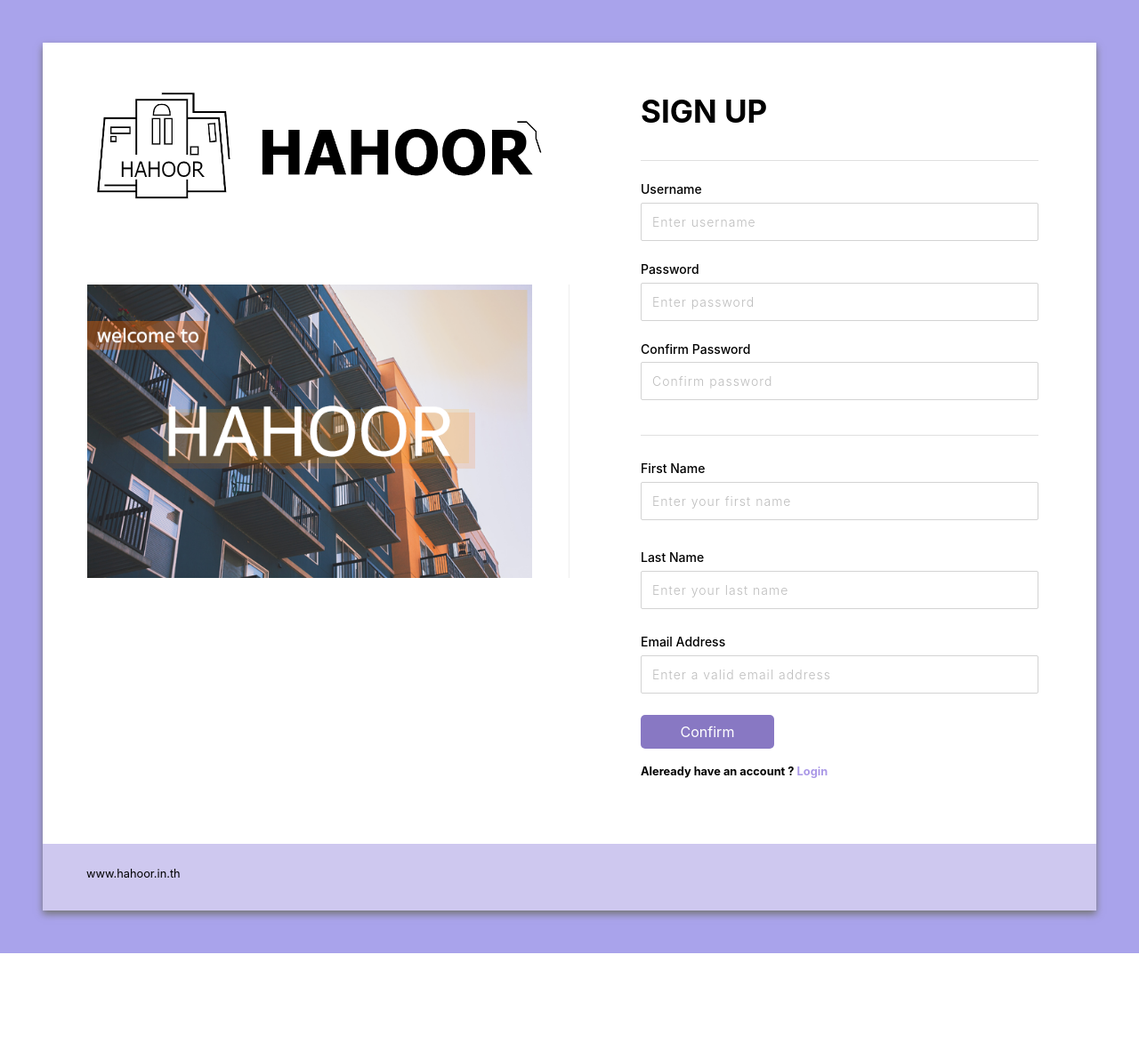
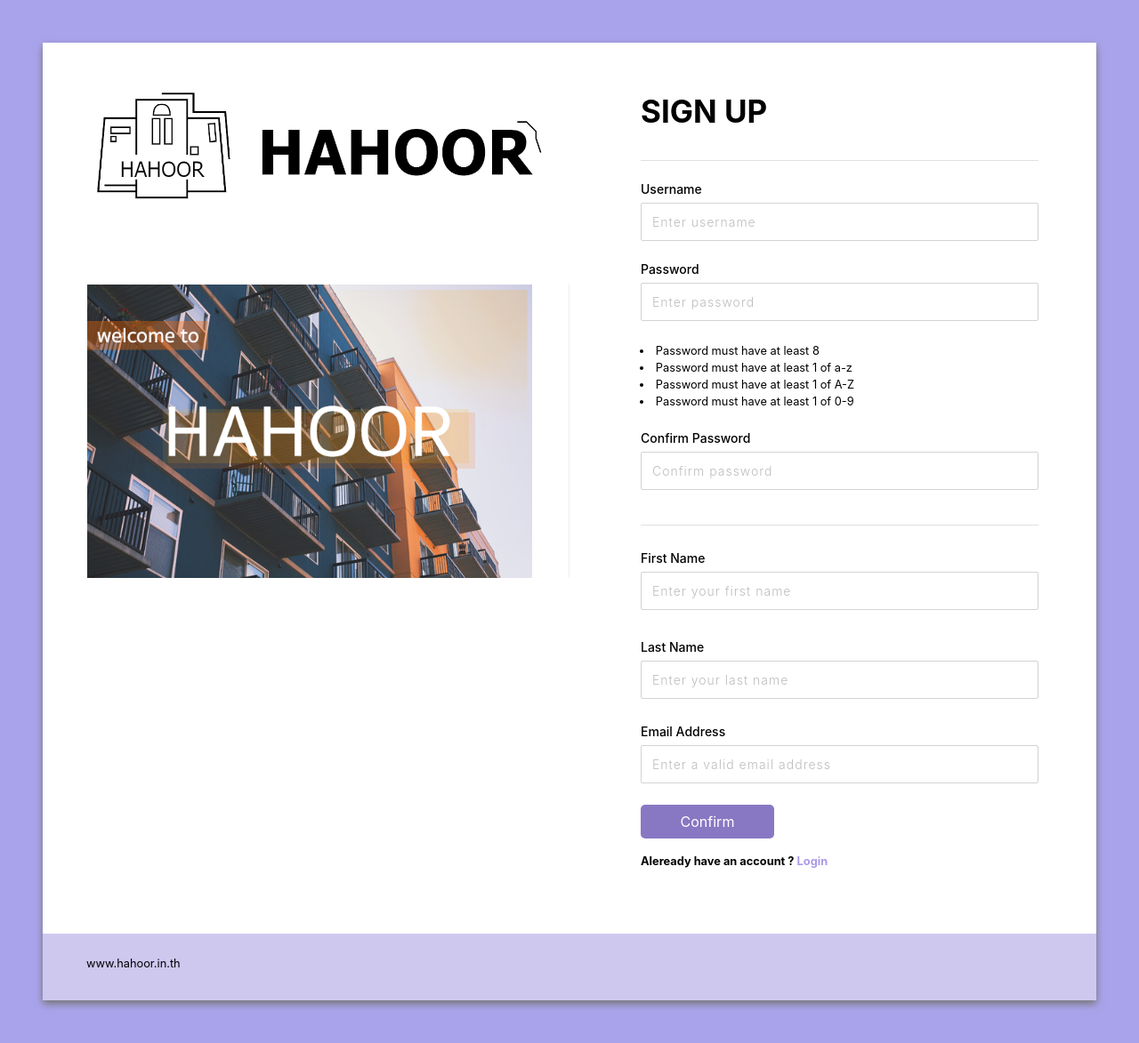
Before and after one commit to 6210612831/hahoor, a Django app: page /user/register in a window 1280 px wide. Shown: the whole page at 89% size. Before the commit the page ends 1072 px from the top, so only its background shows below. Run offline with Django 3.2, Linux system fonts and the light colour scheme; some libraries are stand-ins or nearby versions.

Commit message:
Edit register page

```diff
--- a/user/templates/user/register.html
+++ b/user/templates/user/register.html
@@ -186,7 +186,13 @@
                                 </label>
                                 {% endif %}
                             </div>
-
+                            <div style="font-size: 0.8em;">
+                                <li>Password must have at least 8</li>
+                                <li>Password must have at least 1 of a-z</li>
+                                <li>Password must have at least 1 of A-Z</li>
+                                <li>Password must have at least 1 of 0-9</li>
+                            </div>
+                            <br>
                             <!-- re password-->
                             <div class="row px-3">
                                 <label class="mb-1">
```
